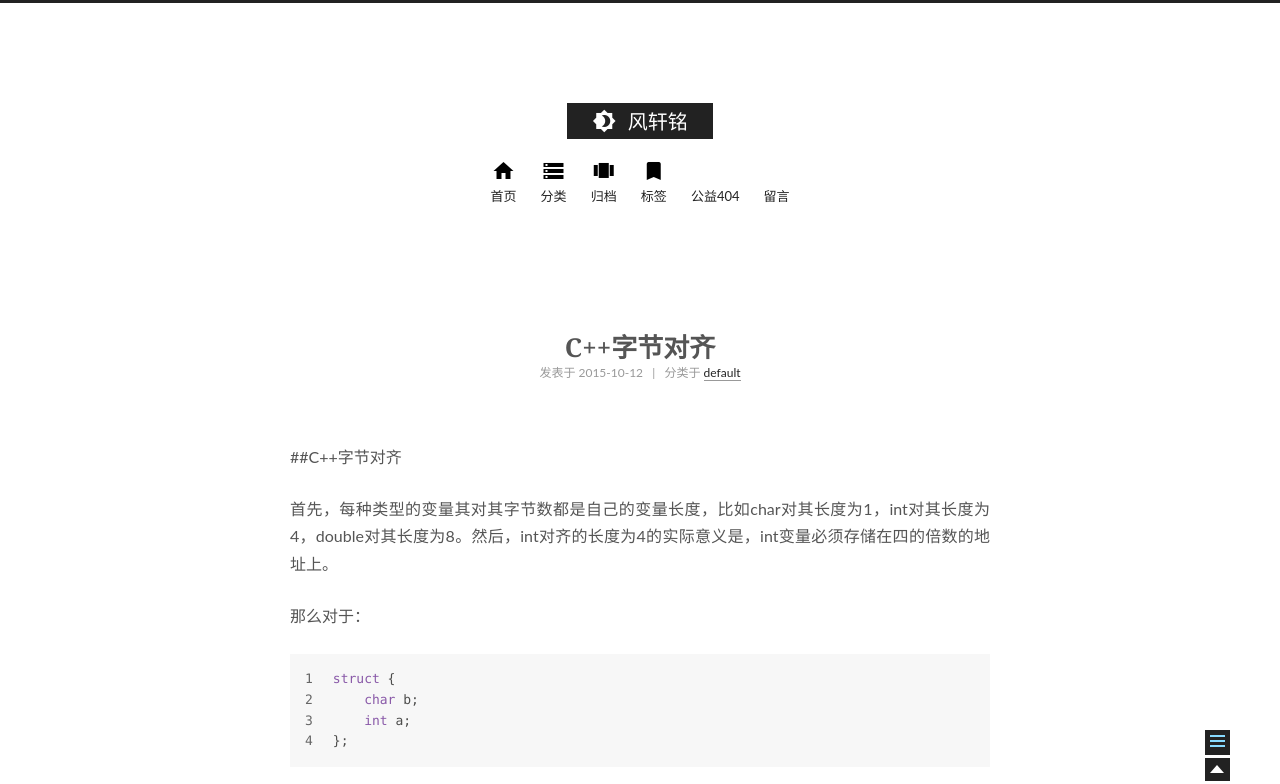
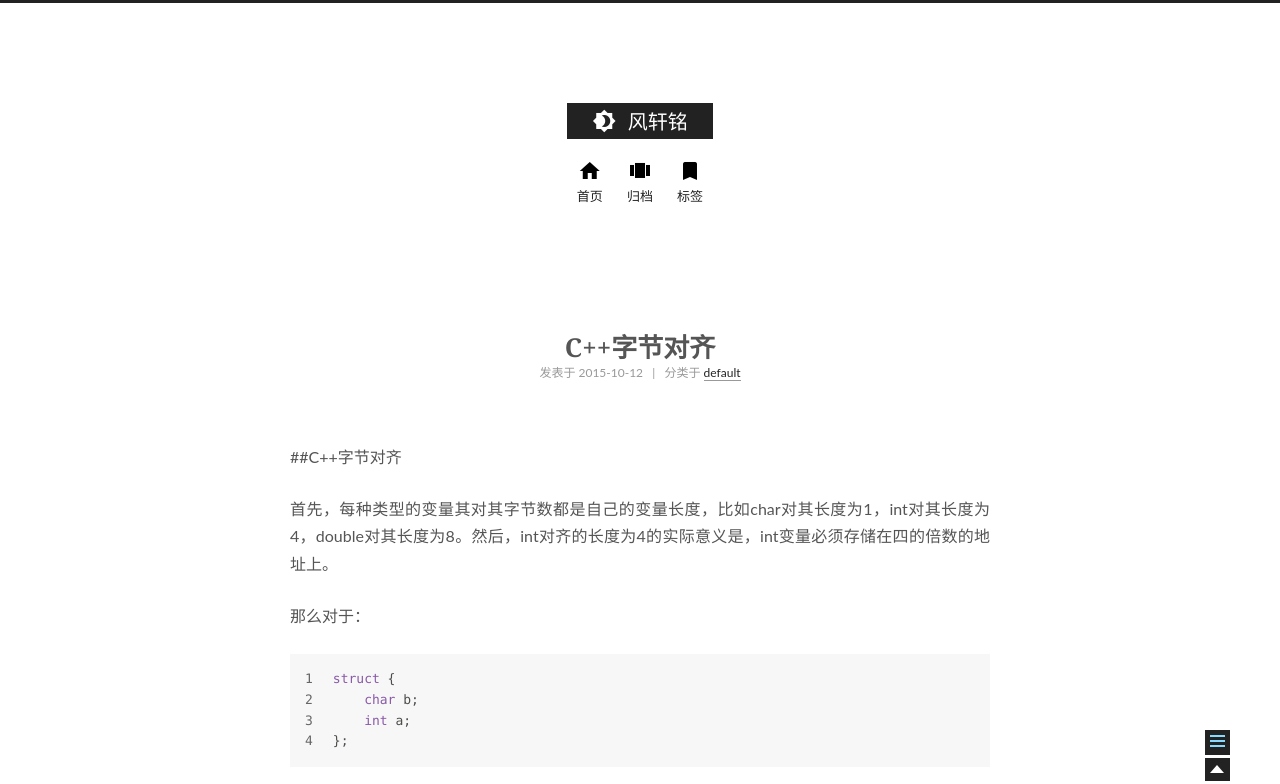
Before and after one commit to exHan/exHan.github.io, a plain HTML site: page 2015/10/12/C++ byte/index.html in a window 1280 px wide. Shown: the top 784 px of the page. Drawn offline with Linux system fonts and the light colour scheme.

Commit message:
Site updated: 2015-10-12 10:41:42

```diff
--- a/2015/10/12/C++ byte/index.html
+++ b/2015/10/12/C++ byte/index.html
@@ -124,14 +124,6 @@
         </li>
 
 
-        <li class="menu-item menu-item-categories">
-          <a href="/categories" rel="section">
-            <i class="menu-item-icon icon-next-categories"></i> <br />
-            分类
-          </a>
-        </li>
-
-
         <li class="menu-item menu-item-archives">
           <a href="/archives" rel="section">
             <i class="menu-item-icon icon-next-archives"></i> <br />
@@ -144,22 +136,6 @@
           <a href="/tags" rel="section">
             <i class="menu-item-icon icon-next-tags"></i> <br />
             标签
-          </a>
-        </li>
-
-
-        <li class="menu-item menu-item-commonweal">
-          <a href="/404.html" rel="section">
-            <i class="menu-item-icon icon-next-commonweal"></i> <br />
-            公益404
-          </a>
-        </li>
-
-
-        <li class="menu-item menu-item-guestbook">
-          <a href="/guestbook" rel="section">
-            <i class="menu-item-icon icon-next-guestbook"></i> <br />
-            留言
           </a>
         </li>
 
@@ -324,10 +300,10 @@
           </div>
 
           <div class="site-state-item site-state-categories">
-            <a href="/categories">
+
               <span class="site-state-item-count">1</span>
               <span class="site-state-item-name">分类</span>
-              </a>
+
           </div>
 
           <div class="site-state-item site-state-tags">
```
Also changed, not shown: 404.html (deleted, +0 -14 lines), archives/2015/10/index.html (+2 -26 lines), archives/2015/index.html (+2 -26 lines), archives/index.html (+2 -26 lines), categories/default/index.html (+2 -26 lines), index.html (+2 -26 lines), tags/C/index.html (+2 -26 lines).
